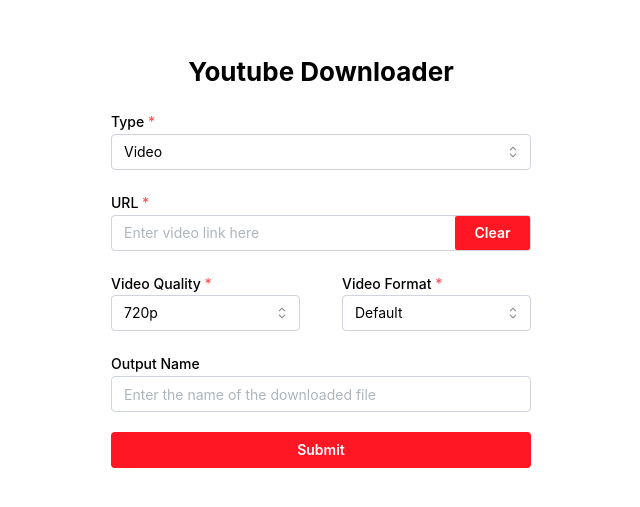
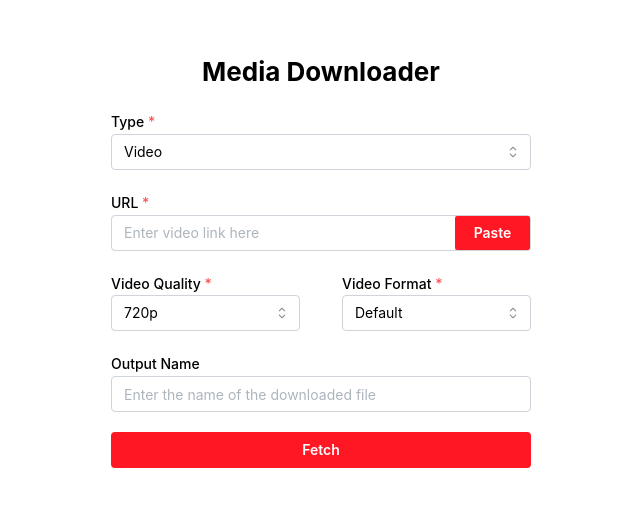
Before and after one commit to Scrappyz/Media-Downloader, a React (Vite) app in the folder frontend/: page / in a window 1280 px wide. Shown: the part 139-646 px from the top of the page, without its empty margins (319-959 px from the left). Built offline with nearby package versions, Linux system fonts and the light colour scheme.

Commit message:
Brought back paste mechanic

```diff
--- a/frontend/src/App.tsx
+++ b/frontend/src/App.tsx
@@ -92,6 +92,17 @@ function App() {
       currentAbort.current?.abort();
     };
   }, []);
+
+  const handlePaste = async () => {
+    try {
+      const text = await navigator.clipboard.readText();
+      console.log('Clipboard content:', text);
+      form.setFieldValue("url", text);
+    } catch (err: any) {
+      console.error('Failed to read clipboard contents:', err);
+      return null;
+    }
+  }
 
   const transformRequest = (values: FormValues): DownloadRequest => {
     const request: DownloadRequest = {
@@ -318,7 +329,7 @@ function App() {
   return (
     <MantineProvider defaultColorScheme="light">
       <Flex pl="10%" pr="10%" h="100vh" direction="column" justify="center" align="center" gap="lg">
-        <Title order={2}>Youtube Downloader</Title>
+        <Title order={2}>Media Downloader</Title>
         <form style={{width: 420, maxWidth: "100%"}} onSubmit={form.onSubmit((values) => handleSubmit(values))}>
           <Flex w='100%' direction="column" rowGap="lg">
             <NativeSelect {...form.getInputProps('type')} label='Type' withAsterisk key={form.key("type")} data={mediaTypes} />
@@ -328,7 +339,7 @@ function App() {
                 placeholder='Enter video link here'
                 w="100%"
                 rightSection={
-                  <Button type='button' bg={color.light[0]} radius={2} onClick={() => form.setFieldValue("url", "")} h='100%' w='100%' p={0} m={0}>Clear</Button>
+                  <Button type='button' bg={color.light[0]} radius={2} onClick={handlePaste} h='100%' w='100%' p={0} m={0}>Paste</Button>
                 }
                 rightSectionWidth={75}
               />
@@ -350,7 +361,7 @@ function App() {
             />
             {
               !isSubmitted && (
-                <Button bg={color.light[0]} type='submit'>Submit</Button>
+                <Button bg={color.light[0]} type='submit'>Fetch</Button>
               )
             }
             {
```
Also changed, not shown: 2 other files (tests, documents, lock files or other folders).
